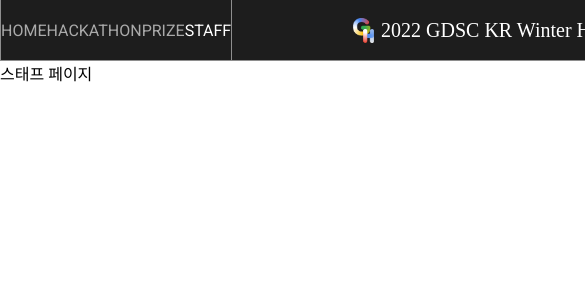
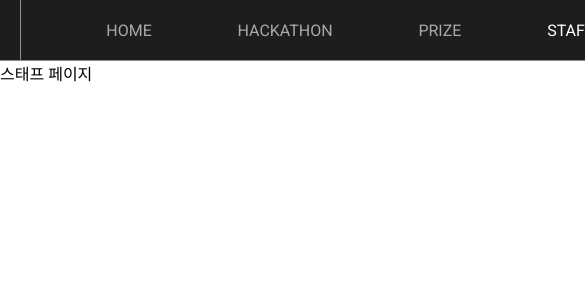
Before and after one commit to ottl-seo/gdsckoreahackathon2022.github.io, a React (Create React App) app: page /#/staff in a window 390 px wide. Shown: the top 300 px of the page, 585 px wide, since content can reach past the window. Built offline with nearby package versions, Linux system fonts and the light colour scheme; a web font is replaced by a local one.

Commit message:
feat: add media query in Navbar

```diff
--- a/src/index.css
+++ b/src/index.css
@@ -81,3 +81,13 @@ body {
 p {
   margin: 0;
 }
+
+@media screen and (max-width: 1000px) {
+  .title-container {
+    display: none;
+  }
+
+  .title {
+    border-left: none;
+  }
+}
```
